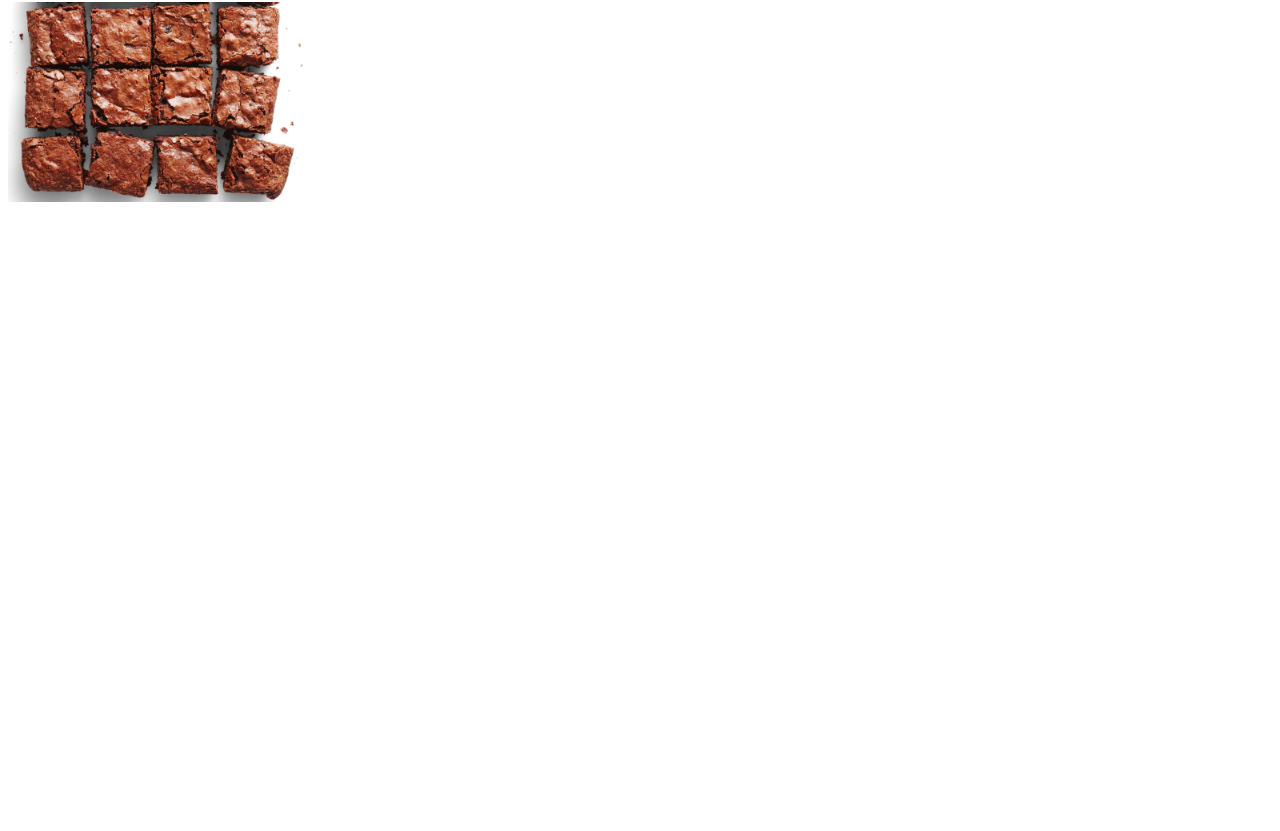
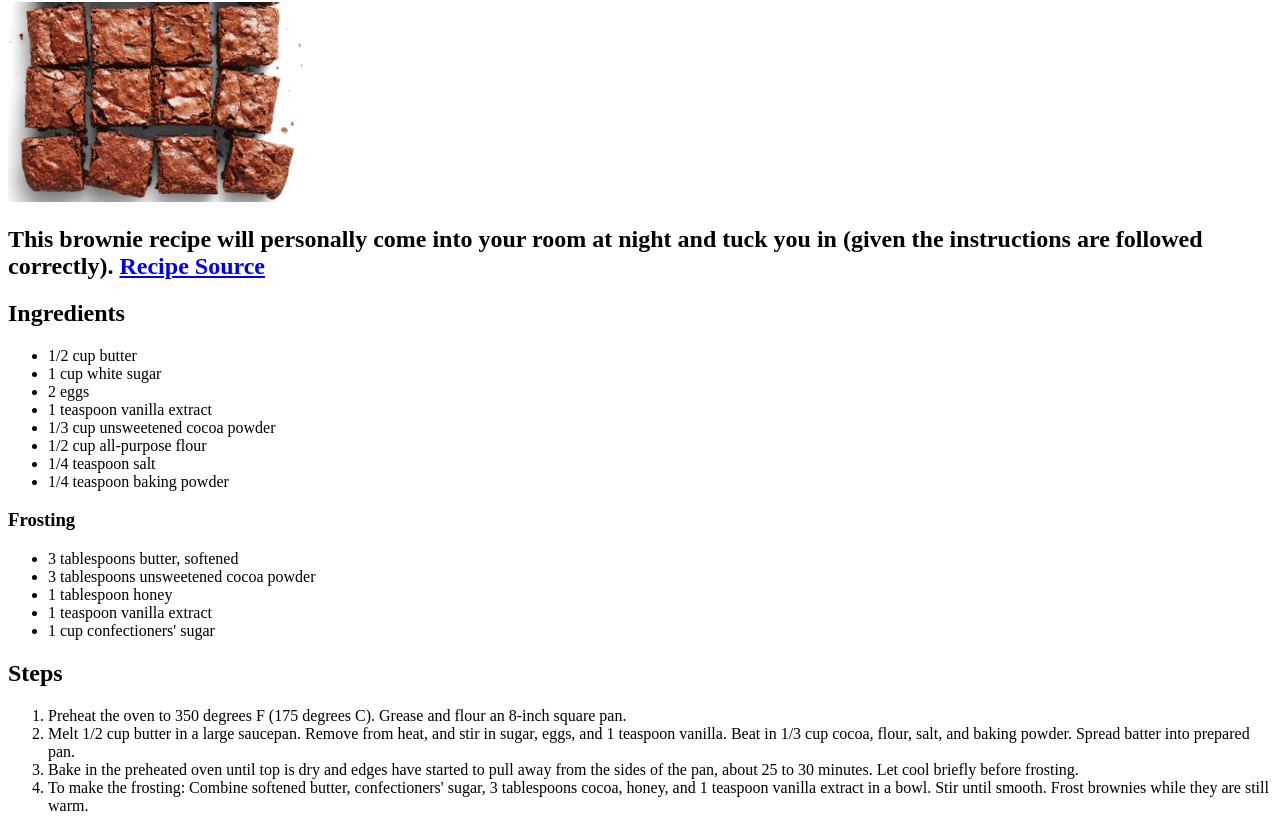
Before and after one commit to Ethan2272/odin-recipes, a plain HTML site: page recipes/brownies.html in a window 1280 px wide. Shown: the part 78-909 px from the top of the page. Before the commit the page ends 800 px from the top, so only its background shows below. Drawn offline with Linux system fonts and the light colour scheme.

Commit message:
finished brownie page and fixed formatting on most pages

```diff
--- a/recipes/brownies.html
+++ b/recipes/brownies.html
@@ -1,12 +1,52 @@
 <!DOCTYPE html>
 <html lang="en">
+
 <head>
     <meta charset="UTF-8">
     <meta name="viewport" content="width=device-width, initial-scale=1.0">
     <title>Brownie Recipe</title>
 </head>
+
 <body>
+
     <h1>BROWNIE</h1>
+
     <img src="./images/brownie.jpeg" alt="Completed Brownie" length="300" width="300">
+
+    <h2>This brownie recipe will personally come into your room at night and tuck you in (given the instructions are followed correctly). <a href="https://www.allrecipes.com/recipe/10549/best-brownies/">Recipe Source</a></h2>
+
+    <h2>Ingredients</h3>
+
+    <ul>
+        <li>1/2 cup butter</li>
+        <li>1 cup white sugar</li>
+        <li>2 eggs</li>
+        <li>1 teaspoon vanilla extract</li>
+        <li>1/3 cup unsweetened cocoa powder</li>
+        <li>1/2 cup all-purpose flour</li>
+        <li>1/4 teaspoon salt</li>
+        <li>1/4 teaspoon baking powder</li>
+    </ul>
+
+    <h3>Frosting</h4>
+
+    <ul>
+        <li>3 tablespoons butter, softened</li>
+        <li>3 tablespoons unsweetened cocoa powder</li>
+        <li>1 tablespoon honey</li>
+        <li>1 teaspoon vanilla extract</li>
+        <li>1 cup confectioners' sugar</li>
+    </ul>
+
+    <h2>Steps</h3>
+
+    <ol>
+        <li>Preheat the oven to 350 degrees F (175 degrees C). Grease and flour an 8-inch square pan.</li>
+        <li>Melt 1/2 cup butter in a large saucepan. Remove from heat, and stir in sugar, eggs, and 1 teaspoon vanilla. Beat in 1/3 cup cocoa, flour, salt, and baking powder. Spread batter into prepared pan.</li>
+        <li>Bake in the preheated oven until top is dry and edges have started to pull away from the sides of the pan, about 25 to 30 minutes. Let cool briefly before frosting.</li>
+        <li>To make the frosting: Combine softened butter, confectioners' sugar, 3 tablespoons cocoa, honey, and 1 teaspoon vanilla extract in a bowl. Stir until smooth. Frost brownies while they are still warm.</li>
+    </ol>
+
 </body>
+
 </html>
```
Also changed, not shown: index.html (+8 -4 lines), recipes/mango_lassi.html (+7 -1 lines), recipes/stromboli.html (+8 -0 lines).
